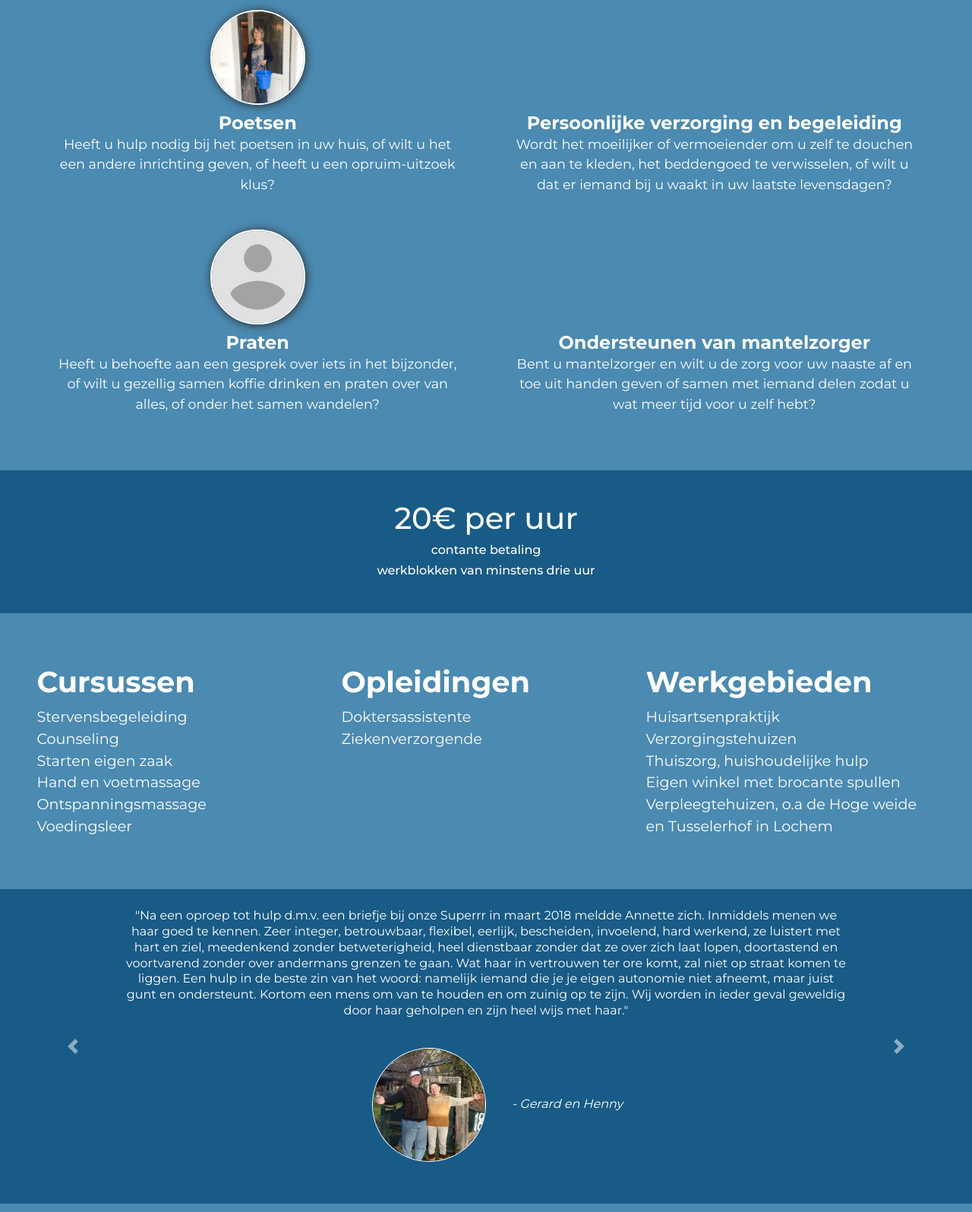
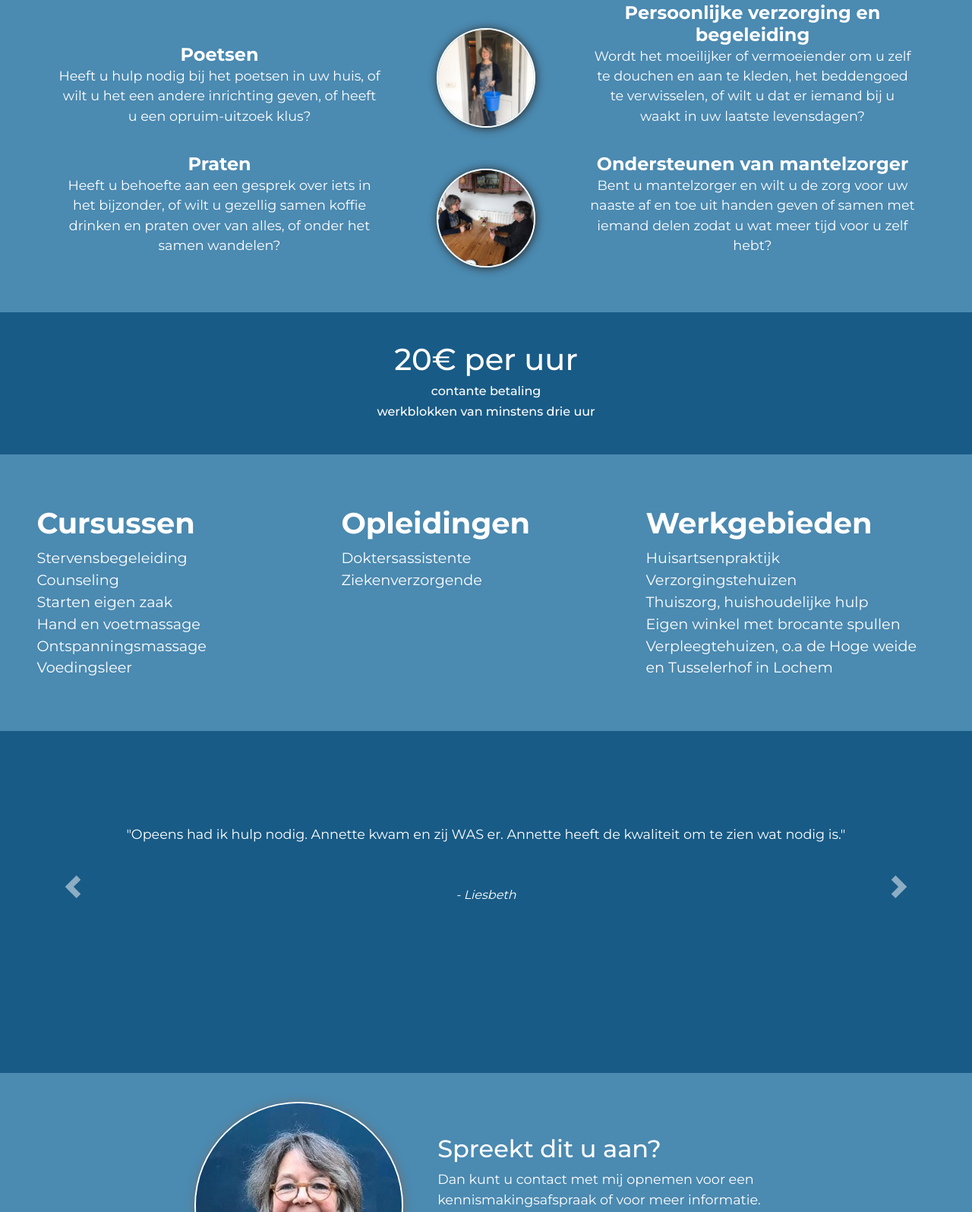
Before and after one commit to NLaPointe21/test-one, a plain HTML site: page index.html in a window 1280 px wide. Shown: the part 579-2174 px from the top of the page at 76% size. Drawn offline with nearby package versions, Linux system fonts and the light colour scheme.

Commit message:
last check

```diff
--- a/index.html
+++ b/index.html
@@ -131,16 +131,17 @@
     <section class="light-section" id="services">
       <div class="container-fluid">
         <div class="row">
-          <div class="col-md-6 service service-text">
-            <img class="service-img" src="src/images/cleaning.jpg" alt="#" />
-
+          <div class="col-md-5 service service-text">
             <h3>Poetsen</h3>
             <p>
               Heeft u hulp nodig bij het poetsen in uw huis, of wilt u het een
               andere inrichting geven, of heeft u een opruim-uitzoek klus?
             </p>
           </div>
-          <div class="col-md-6 service service-text">
+          <div class="col-md-2 service-img-div">
+            <img class="service-img" src="src/images/cleaning.jpg" alt="#" />
+          </div>
+          <div class="col-md-5 service service-text">
             <h3>Persoonlijke verzorging en begeleiding</h3>
             <p>
               Wordt het moeilijker of vermoeiender om u zelf te douchen en aan
@@ -148,9 +149,7 @@
               bij u waakt in uw laatste levensdagen?
             </p>
           </div>
-          <div class="col-md-6 service service-text">
-            <img class="service-img" src="src/images/ph.png" alt="#" />
-
+          <div class="col-md-5 service service-text">
             <h3>Praten</h3>
             <p>
               Heeft u behoefte aan een gesprek over iets in het bijzonder, of
@@ -158,7 +157,10 @@
               onder het samen wandelen?
             </p>
           </div>
-          <div class="col-md-6 service service-text">
+          <div class="col-md-2 service-img-div">
+            <img class="service-img" src="src/images/talking.jpg" alt="#" />
+          </div>
+          <div class="col-md-5 service service-text">
             <h3>Ondersteunen van mantelzorger</h3>
             <p>
               Bent u mantelzorger en wilt u de zorg voor uw naaste af en toe uit
@@ -166,27 +168,6 @@
               u zelf hebt?
             </p>
           </div>
-          <!-- <div class="col-md-4 service">
-            <img class="service-img" src="src/images/ph.png" alt="#" />
-            <h3>Praten</h3>
-            <p>
-              Heeft u behoefte ann gezelschap of begeleiding? We kunnen gaan
-              wandelen, of een gesprek te voeren over van alles.
-            </p>
-          </div>
-          <div class="col-md-4 service">
-            <img class="service-img" src="src/images/ph.png" alt="#" />
-            <img
-              class="service-img"
-              src="src/images/cristian-newman-CeZypKDceQc-unsplash-two.jpg"
-              alt="#"
-            />
-          <h3>Plus</h3>
-            <p>
-              Ik kan ook helpen bij het douchen en aankleden, bij u waak in uw
-              lastste levensdagen, persoonlijke verzorging, en zo feel meer!
-            </p>
-          </div> -->
         </div>
       </div>
     </section>
@@ -242,24 +223,20 @@
     <section class="dark-section" id="reviews">
       <div
         id="carouselExampleControls"
-        class="carousel slide"
-        data-ride="false"
+        class="carousel slide center-reviews"
+        data-interval="5000"
       >
         <div class="carousel-inner">
-          <div class="carousel-item container-fluid carousel-div">
-            <br />
-            <h2 class="review-text">""</h2>
+          <div class="carousel-item active container-fluid carousel-div">
+            <h2 class="review-text short-review">
+              "Opeens had ik hulp nodig. Annette kwam en zij WAS er. Annette
+              heeft de kwaliteit om te zien wat nodig is."
+            </h2>
             <br />
             <br />
-            <img
-              class="review-img"
-              src="src/images/client1.jpg"
-              alt="Customer Photo, Jan"
-            />
-
             <em>- Liesbeth</em>
           </div>
-          <div class="carousel-item active container-fluid carousel-div">
+          <div class="carousel-item container-fluid carousel-div">
             <h2 class="review-text long-review">
               "Na een oproep tot hulp d.m.v. een briefje bij onze Superrr in
               maart 2018 meldde Annette zich. Inmiddels menen we haar goed te
@@ -300,19 +277,26 @@
 
             <em>- Jan</em>
           </div>
-          <!-- <div class="carousel-item container-fluid carousel-div">
-            <h2 class="review-text">
-              "Lorem ipsum dolor sit amet consectetur adipisicing elit. Ipsam
-              officia deserunt exercitationem, explicabo ex commodi vel
-              repudiandae at eos sapiente illo orem ipsum dolor sit amet
-              consectetur adipisicing elit. Ipsam officia deserunt
-              exercitationem, explicabo ex commodi vel repudiandae at eos
-              sapiente illo"
-            </h2>
-            <em>- ZZZ</em>
-          </div> -->
         </div>
         <a
+          class="carousel-control-prev"
+          href="#carouselExampleControls"
+          role="button"
+          data-slide="prev"
+        >
+          <span class="carousel-control-prev-icon" aria-hidden="true"></span>
+          <span class="sr-only">Previous</span>
+        </a>
+        <a
+          class="carousel-control-next"
+          href="#carouselExampleControls"
+          role="button"
+          data-slide="next"
+        >
+          <span class="carousel-control-next-icon" aria-hidden="true"></span>
+          <span class="sr-only">Next</span>
+        </a>
+        <!-- <a
           class="carousel-control-prev"
           href="#carouselExampleControls"
           role="button"
@@ -327,7 +311,7 @@
           data-slide="next"
         >
           <span class="carousel-control-next-icon"></span>
-        </a>
+        </a> -->
       </div>
     </section>
 
@@ -362,6 +346,7 @@
         </div>
       </div>
     </section>
+
     <!----------------------------------------Footer-------------------------------------->
     <section>
       <div class="container-fluid footer">
@@ -372,6 +357,7 @@
         </h5> -->
       </div>
     </section>
+
     <!------------------------------------------JS---------------------------------------->
     <script
       src="https://code.jquery.com/jquery-3.3.1.slim.min.js"
--- a/src/styles.css
+++ b/src/styles.css
@@ -129,16 +129,21 @@ hr {
 
 .service-text h3{
   font-size:1.5rem;
-  margin-bottom:0;
+  margin:0;
 }
+
+.service-img-div{
+  margin: auto;
+}
+
 .service-img {
   display: block;
   border-radius: 100%;
   border: solid 2px #ffffff;
   box-shadow: 1px 1px 12px rgb(40, 40, 40);
-  margin: 10px auto;
+  margin: auto;
   padding: 0;
-  width: 125px;
+  width: 130px;
 }
 
 .service {
@@ -156,6 +161,7 @@ hr {
 #reviews {
   padding: auto 5%;
   text-align: center;
+  height: 450px;
 }
 
 
@@ -163,12 +169,11 @@ hr {
   font-size: 1.1rem;
   line-height: 1.3;
   padding: 0 12%;
-   font-family: "Montserrat", sans-serif;
+  font-family: "Montserrat", sans-serif;
   font-weight: 400;
 }
-
-.long-review{
-  font-size:1rem;
+.short-review{
+  padding-top: 100px;
 }
 
 .review-img {
@@ -178,8 +183,14 @@ hr {
   width: 150px;
 }
 
-a .carousel-control-prev {
-  font-size: 3rem;
+.carousel-control-next, .carousel-control-prev{
+
+  height: 360px;
+}
+
+.carousel-control-next-icon, .carousel-control-prev-icon {
+  width:30px;
+  height: 50px;
 }
 
 /* -------------------------------------Courses------------------------------------- */
@@ -288,12 +299,15 @@ a .carousel-control-prev {
     margin: 0;
   }
 
-  .service-text{
-  text-align: center;
+
+.service-img-div{
+  padding: 0 0 40px 0;
+
 }
   /* -------------------------------------Reviews---------------------------------------- */
   #reviews {
     padding: 50px 5%;
+    height:750px;
  }
 
   .carousel-control-prev {
@@ -313,6 +327,9 @@ a .carousel-control-prev {
   }
   .long-review{font-size: 1rem;}
 
+  .carousel-control-next, .carousel-control-prev{
+  height: 660px;
+}
   /* ----------------------------------------Courses------------------------------------- */
   #courses {
     position: relative;
```
Also changed, not shown: src/images/talking.jpg (added).
